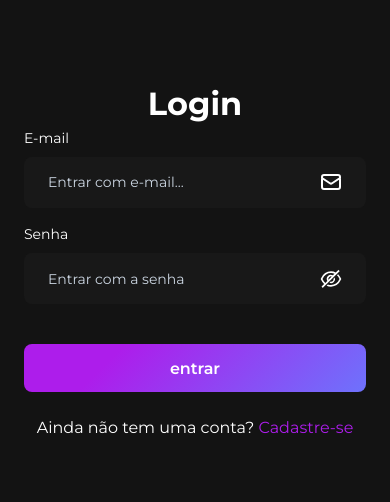
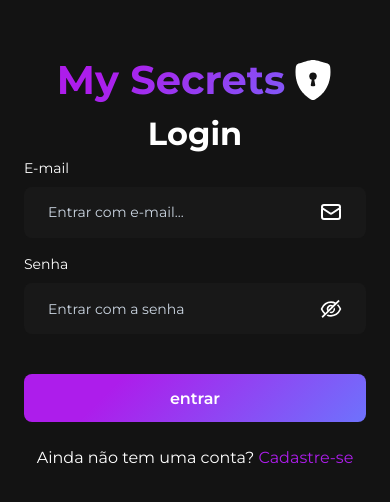
Before and after one commit to FelipeFernandes7/my-secrets, a React (Vite) app: page /login in a window 390 px wide. Shown: the part 162-664 px from the top of the page. Built offline with nearby package versions, Linux system fonts and the light colour scheme; no server answers.

Commit message:
adjust login

```diff
--- a/src/pages/login/index.tsx
+++ b/src/pages/login/index.tsx
@@ -10,10 +10,12 @@ import { BsShieldLockFill } from "react-icons/bs";
 import * as Chakra from "@chakra-ui/react";
 
 import toast from "react-hot-toast";
+import { useMediaQuery } from "@chakra-ui/react";
 
 export function Login() {
   const { isVisible, changeVisibleState } = useNote();
   const [isLoading, setIsLoading] = useState(false);
+  const [isSmallerThen860] = useMediaQuery("(max-width: 768px)");
   const { signIn, logOut } = useAuth();
 
   const schema = z.object({
@@ -68,10 +70,11 @@ export function Login() {
 
   return (
     <Chakra.Flex
+      flexDirection={{ md: "row", base: "column" }}
+      overflow={"hidden"}
       h={"100vh"}
-      flexDirection={{ md: "row", base: "column" }}
       w={"100%"}
-      overflow={"hidden"}
+      transition={"all linear 0.3s"}
     >
       <Chakra.Box
         as="form"
@@ -85,6 +88,29 @@ export function Login() {
         pr={"1.5rem"}
         pl={"1.5rem"}
       >
+        {isSmallerThen860 && (
+          <Chakra.Flex flexDirection={"column"} w={"100%"}>
+            <Chakra.Text
+              textAlign={"center"}
+              display="flex"
+              justifyContent="center"
+              alignItems="center"
+              whiteSpace="nowrap"
+              fontSize={"2.5rem"}
+              gap={".5rem"}
+              fontWeight={700}
+              backgroundColor={"#6e72fc"}
+              backgroundImage="linear-gradient(315deg, #6e72fc 0%, #ad1deb 74%)"
+              css={{
+                WebkitBackgroundClip: "text",
+                WebkitTextFillColor: "transparent",
+              }}
+            >
+              My Secrets
+              <Chakra.Icon as={BsShieldLockFill} />
+            </Chakra.Text>
+          </Chakra.Flex>
+        )}
         <Chakra.Text fontSize={"2rem"} fontWeight={"bold"}>
           <h1>Login</h1>
         </Chakra.Text>
```
